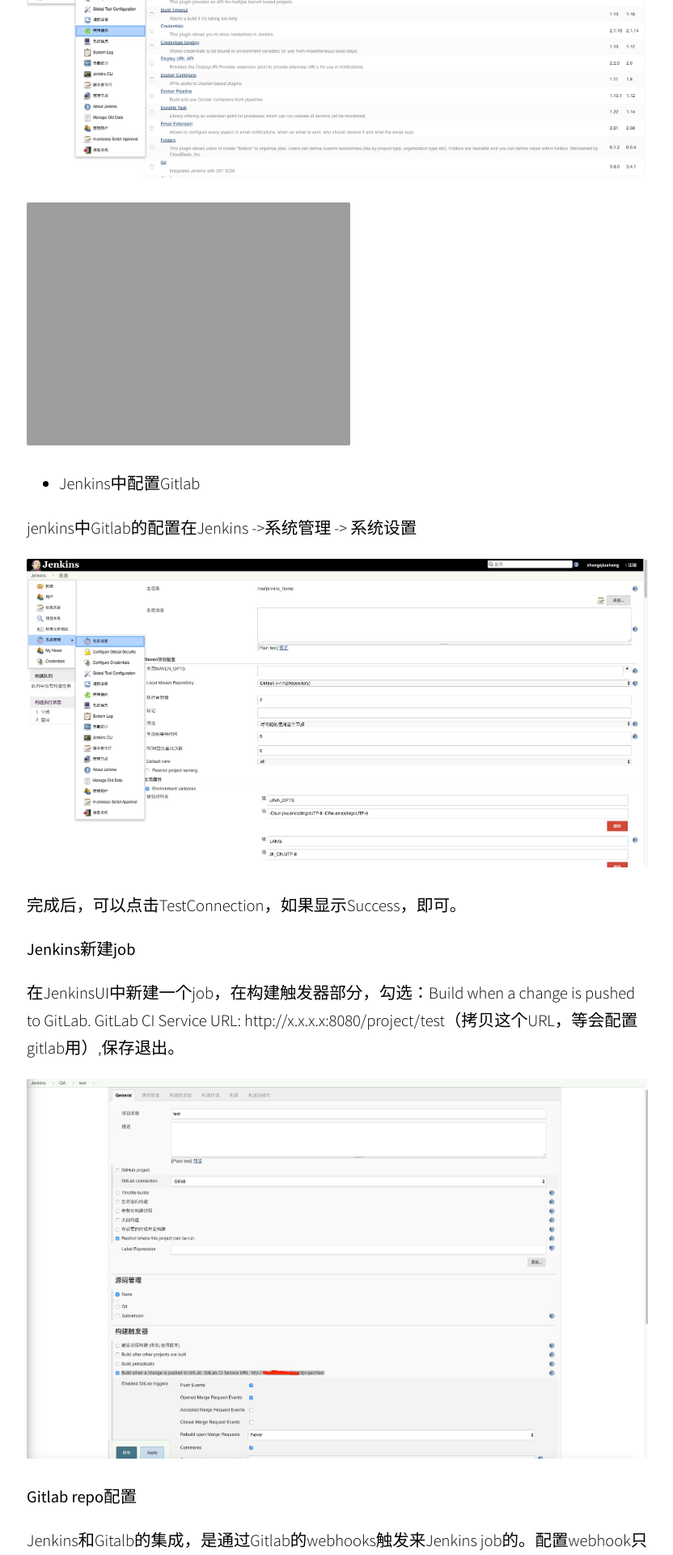
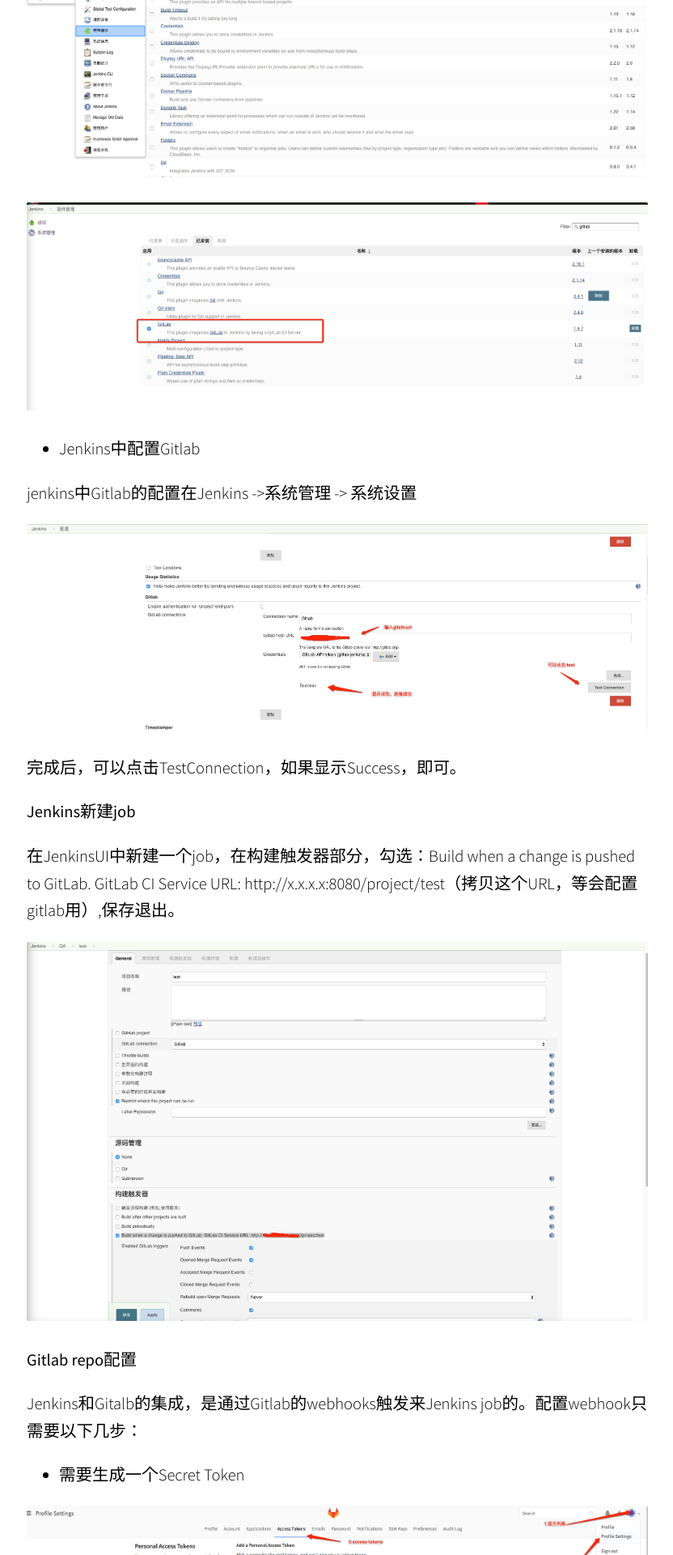
Before and after one commit to astrisk/astrisk.github.io, a Jekyll site: the page built from _posts/2018-03-20-Jenkins-gitlab.md, in a window 1280 px wide. Shown: the part 890-2810 px from the top of the page at 81% size, without its empty margins (223-1055 px from the left). Built offline with Jekyll 4.4.1, drawn with Linux system fonts in a browser that asks for light colours; some web fonts are replaced.

Commit message:
文件名错误

```diff
--- a/_posts/2018-03-20-Jenkins-gitlab.md
+++ b/_posts/2018-03-20-Jenkins-gitlab.md
@@ -16,13 +16,13 @@
 
 ![jenkins2]({{ site.url }}/images/jenkins/jenkins2.png)
 
-![gitalb]({{ site.url }}/images/jenkins/gitalb.png)
+![gitlab]({{ site.url }}/images/jenkins/gitlab.png)
 
 - Jenkins中配置Gitlab
 
 jenkins中Gitlab的配置在Jenkins ->系统管理 -> 系统设置
 
-![gitalb2]({{ site.url }}/images/jenkins/gitalb2.png)
+![gitlab2]({{ site.url }}/images/jenkins/gitlab2.png)
 
 完成后，可以点击TestConnection，如果显示Success，即可。
 
```
Also changed, not shown: other parts of _posts/2018-03-20-Jenkins-gitlab.md (+1 -1 lines).
